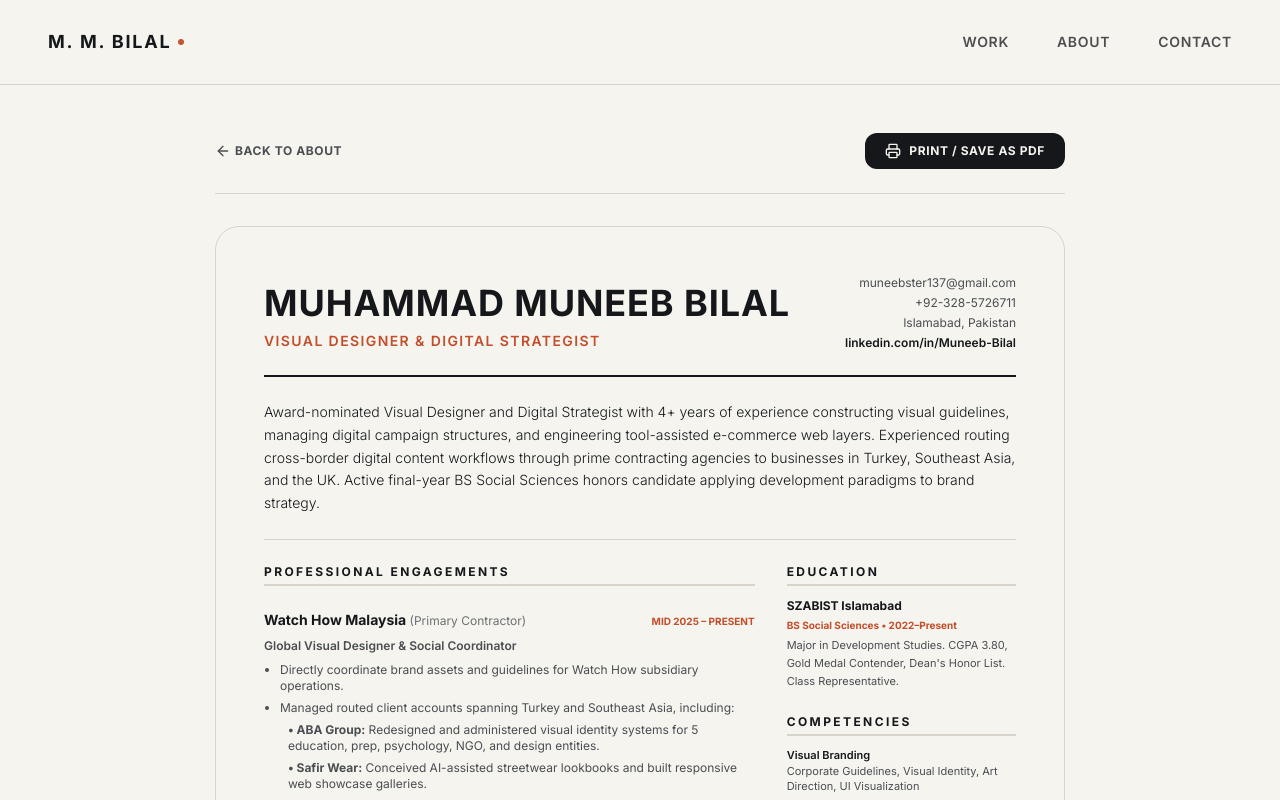
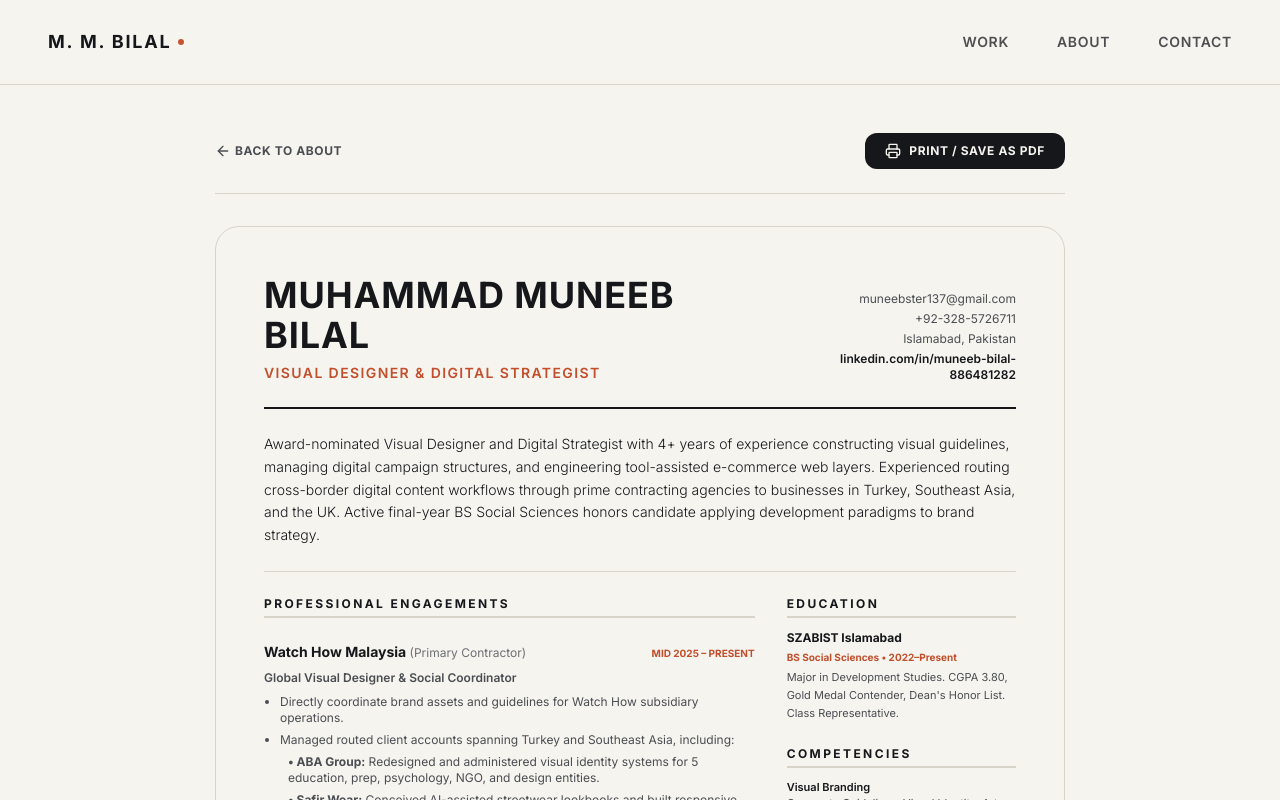
Before and after one commit to muneebster137-code/Portfolio-Website, a Next.js app: page /resume in a window 1280 px wide. Shown: the top 800 px of the page. Built offline with nearby package versions, Linux system fonts and the light colour scheme.

Commit message:
feat: add print-ready resume page with professional experience and skills layout

```diff
--- a/app/resume/page.tsx
+++ b/app/resume/page.tsx
@@ -50,7 +50,7 @@ export default function ResumePage() {
             <p>muneebster137@gmail.com</p>
             <p>+92-328-5726711</p>
             <p>Islamabad, Pakistan</p>
-            <p className="font-semibold text-ink">linkedin.com/in/Muneeb-Bilal</p>
+            <p className="font-semibold text-ink">linkedin.com/in/muneeb-bilal-886481282</p>
           </div>
         </header>
 
```
